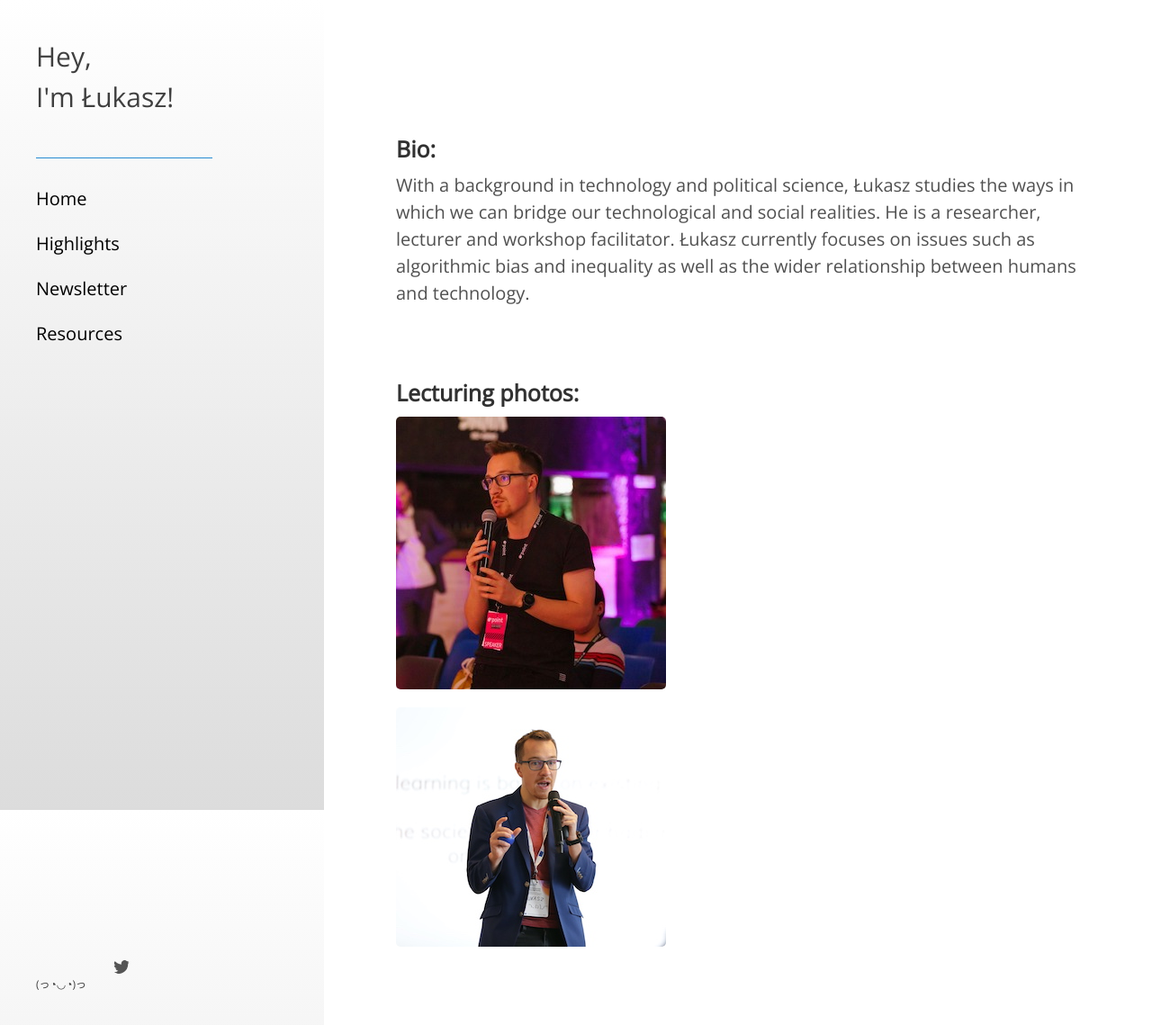
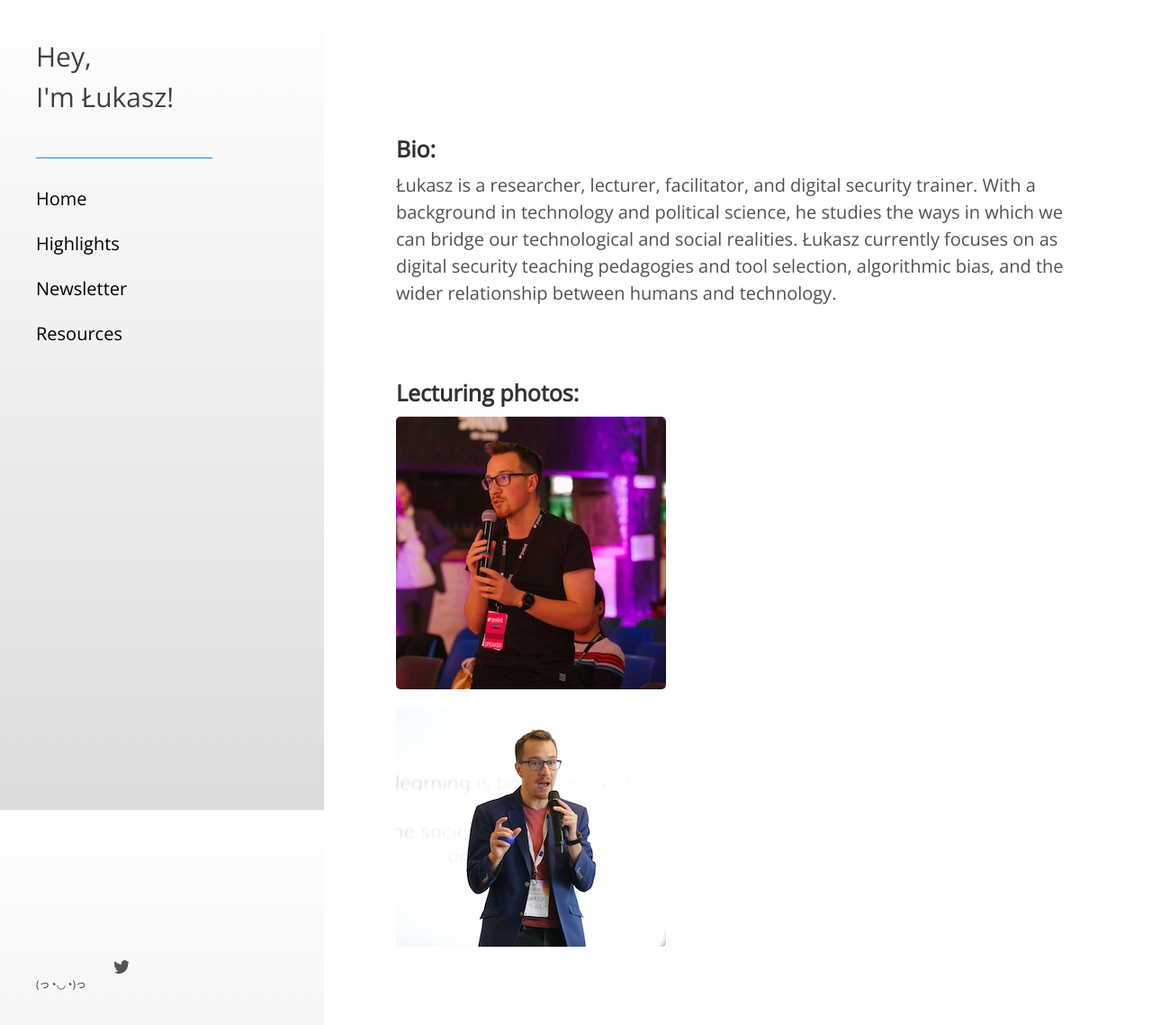
Before and after one commit to lukasz-a-krol/lukasz-a-krol.github.io, a Jekyll site: the page built from bioandphotos.md, in a window 1280 px wide and 1152 px high. Shown: the top 1139 px of the window at 90% size. Built offline with Jekyll 4.4.1, drawn with Linux system fonts in a browser that asks for light colours.

Commit message:
update to bio

```diff
--- a/bioandphotos.md
+++ b/bioandphotos.md
@@ -7,7 +7,7 @@ permalink: /bioandphotos/
 
 ### Bio:
 
-With a background in technology and political science, Łukasz studies the ways in which we can bridge our technological and social realities. He is a researcher, lecturer and workshop facilitator. Łukasz currently focuses on issues such as algorithmic bias and inequality as well as the wider relationship between humans and technology.
+Łukasz is a researcher, lecturer, facilitator, and digital security trainer. With a background in technology and political science, he studies the ways in which we can bridge our technological and social realities. Łukasz currently focuses on as digital security teaching pedagogies and tool selection, algorithmic bias, and the wider relationship between humans and technology.
 
 &nbsp;
 
```
